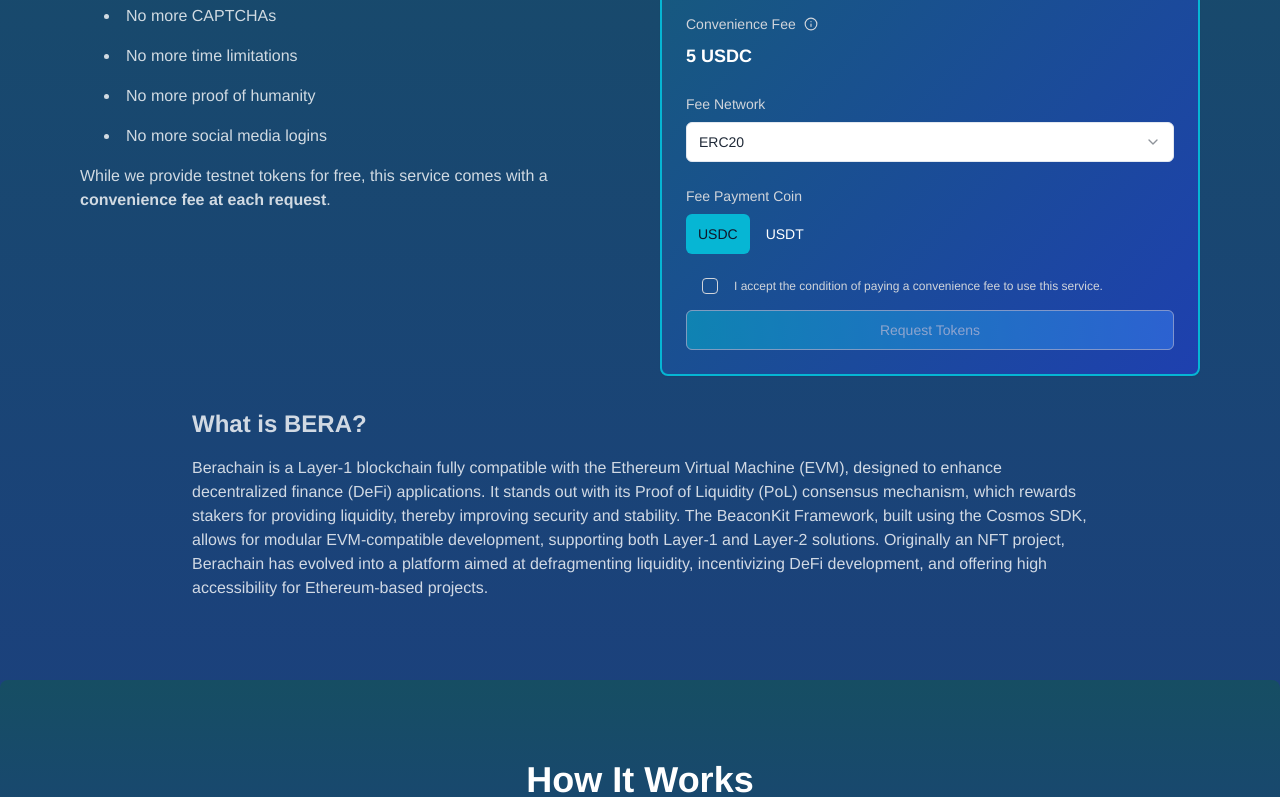
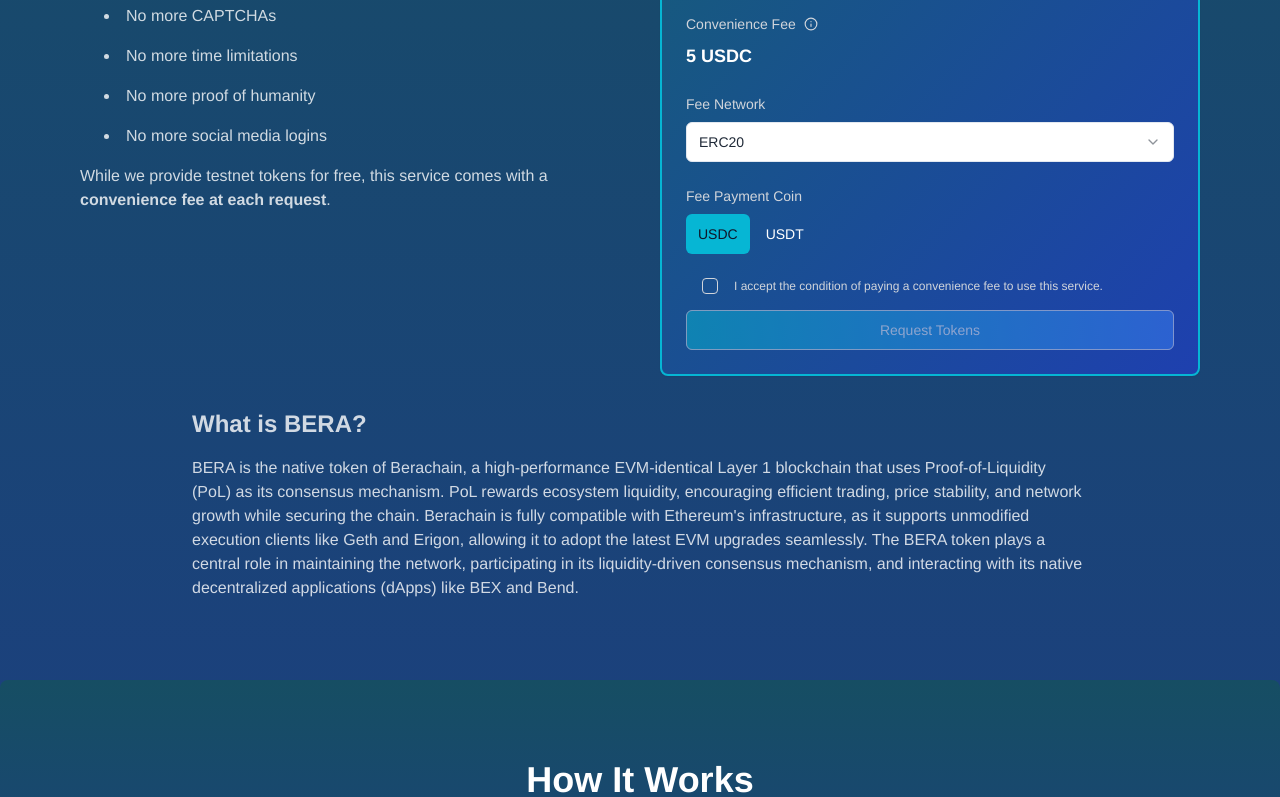
Before and after one commit to pourtokens/pourtokens.github.io, a React (Create React App) app: page /token/bera in a window 1280 px wide. Shown: the part 412-1209 px from the top of the page. Built offline with nearby package versions, Linux system fonts and the light colour scheme.

Commit message:
chore: Update TokenPage with detailed token information

```diff
--- a/src/components/token/TokenPage.tsx
+++ b/src/components/token/TokenPage.tsx
@@ -128,7 +128,9 @@ const TokenPage = () => {
 
 	const [requestTokenAmount, setRequestTokenAmount] = useState<number>(0);
 	const [transactionNetwork, setTransactionNetwork] =
-		useState<TransactionNetwork>(paymentNetworkOptions[0].network as TransactionNetwork);
+		useState<TransactionNetwork>(
+			paymentNetworkOptions[0].network as TransactionNetwork
+		);
 	const [paymentCurrency, setPaymentCurrency] = useState<string>("USDC");
 	const [isAccepted, setIsAccepted] = useState<boolean>(false);
 
@@ -152,30 +154,39 @@ const TokenPage = () => {
 
 	const tokenInfo: TokenInfo = useMemo(
 		() => ({
+			holeskyEth: {
+				name: "holeskyETH",
+				description:
+					"HoleskyETH is the main token of the Holesky testnet, a new Ethereum public testing environment designed for technical experimentation with Ethereum's infrastructure and protocol upgrades. Launched in September 2023, Holesky aims to address the limitations of its predecessor, the Goerli testnet, which suffered from a shortage of testnet tokens and rising costs. Holesky features a significantly larger fixed supply of 1.6 billion tokens, ensuring ample resources for developers. Validators can stake HoleskyETH to participate in network validation, and the testnet supports 1.4 million validators, facilitating testing for Ethereum’s future developments, including the upcoming Dencun upgrade.",
+				network: "Holesky Testnet",
+				maxAmount: 10,
+			},
+			sepoliaEth: {
+				name: "sepoliaETH",
+				description:
+					"SepoliaETH is the native token of the Sepolia Testnet, a testing environment for Ethereum developers. Sepolia, which has transitioned from Proof of Work to Proof of Stake like the Ethereum mainnet, allows developers to deploy and test smart contracts in a safe, low-stakes environment. SepoliaETH is used to pay for gas fees on the network, enabling transactions and contract executions. To make the development process smoother, Sepolia offers a faucet service that provides SepoliaETH for free, ensuring developers can run their decentralized applications (dApps) without financial risk.",
+				network: "Sepolia Testnet",
+				maxAmount: 20,
+			},
 			lumia: {
 				name: "LUMIA",
 				description:
-					"Lumia is a Layer 2 blockchain platform built on the Polygon Chain Development Kit (CDK), designed to integrate Real-World Assets (RWAs) into decentralized finance (DeFi). It enhances liquidity and capital efficiency through its native module, Lumia Stream, and is equipped for scalability and interoperability with solutions like NearDA and Polygon AggLayer. Lumia ensures security via a decentralized sequencer network and prioritizes user experience with features like Account Abstraction and PolygonID. It also offers advanced yield optimization strategies and is positioned as a leader in the tokenized RWA industry.",
+					"LUMIA is a next-generation blockchain platform designed to support the entire life cycle of real-world assets (RWAs), from tokenization to their integration into decentralized finance (DeFi) and Web3. Unlike other projects that only focus on tokenizing RWAs, LUMIA aims to bridge billions of dollars in liquidity by connecting tokenized assets to millions of DeFi traders. As part of its ecosystem, LUMIA also offers exclusive airdrops, with details for the Season 1 airdrop coming soon, providing early participants additional rewards.",
 				network: "Lumia Testnet",
 				maxAmount: 100,
 			},
 			bera: {
 				name: "BERA",
 				description:
-					"Berachain is a Layer-1 blockchain fully compatible with the Ethereum Virtual Machine (EVM), designed to enhance decentralized finance (DeFi) applications. It stands out with its Proof of Liquidity (PoL) consensus mechanism, which rewards stakers for providing liquidity, thereby improving security and stability. The BeaconKit Framework, built using the Cosmos SDK, allows for modular EVM-compatible development, supporting both Layer-1 and Layer-2 solutions. Originally an NFT project, Berachain has evolved into a platform aimed at defragmenting liquidity, incentivizing DeFi development, and offering high accessibility for Ethereum-based projects.",
+					"BERA is the native token of Berachain, a high-performance EVM-identical Layer 1 blockchain that uses Proof-of-Liquidity (PoL) as its consensus mechanism. PoL rewards ecosystem liquidity, encouraging efficient trading, price stability, and network growth while securing the chain. Berachain is fully compatible with Ethereum's infrastructure, as it supports unmodified execution clients like Geth and Erigon, allowing it to adopt the latest EVM upgrades seamlessly. The BERA token plays a central role in maintaining the network, participating in its liquidity-driven consensus mechanism, and interacting with its native decentralized applications (dApps) like BEX and Bend.",
 				network: "Berachain bArtio",
 				maxAmount: 10,
 			},
-			story: {
-				name: "STORY",
-				description: "STORY description",
+			ip: {
+				name: "IP",
+				description:
+					'IP, the token within the Story Network, represents "Intellectual Property" on the blockchain and transforms the way IP is licensed, remixed, and monetized. By creating "IP Assets" (tokenized representations of intellectual property) on a purpose-built layer 1 blockchain, Story automates complex legal processes typically handled by lawyers. IP holders set programmable licensing terms, enforced by smart contracts, allowing creators to seamlessly collaborate and generate revenue from their works. The Proof-of-Creativity Protocol ensures transparent, decentralized management of IP, while the Programmable IP License bridges the blockchain and legal world, enabling real-world enforcement.',
 				network: "Story Testnet",
-				maxAmount: 10,
-			},
-			sepoliaEth: {
-				name: "sepoliaETH",
-				description: "sepoliaETH description",
-				network: "Sepolia Testnet",
 				maxAmount: 10,
 			},
 		}),
```
